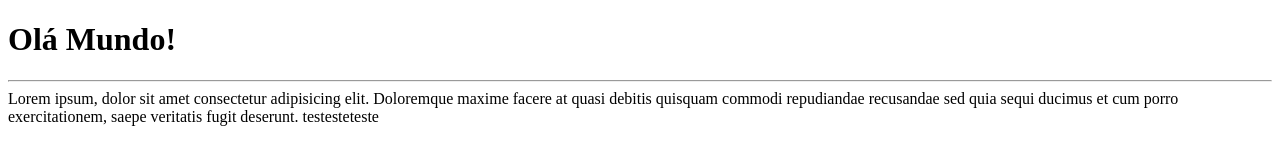
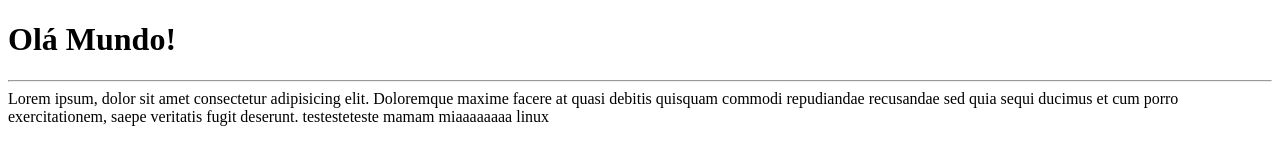
Before and after one commit to antoniomarcogreco/Ola-Mundo, a plain HTML site: page site-exemplo/index.html in a window 1280 px wide. Drawn offline with Linux system fonts and the light colour scheme.

Commit message:
tese limux
linux ebaaaa

```diff
--- a/site-exemplo/index.html
+++ b/site-exemplo/index.html
@@ -12,5 +12,6 @@
 
     testesteteste
 
+    mamam miaaaaaaaa linux
 </body>
 </html>
```
